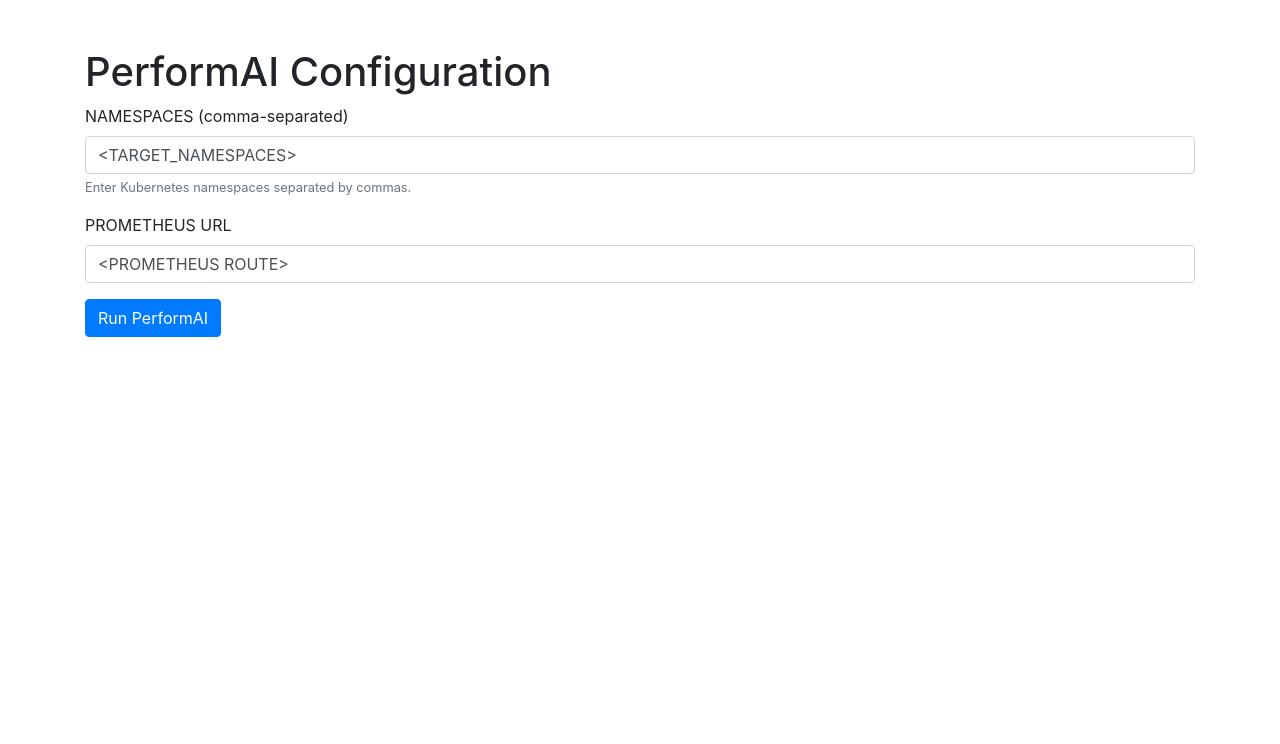
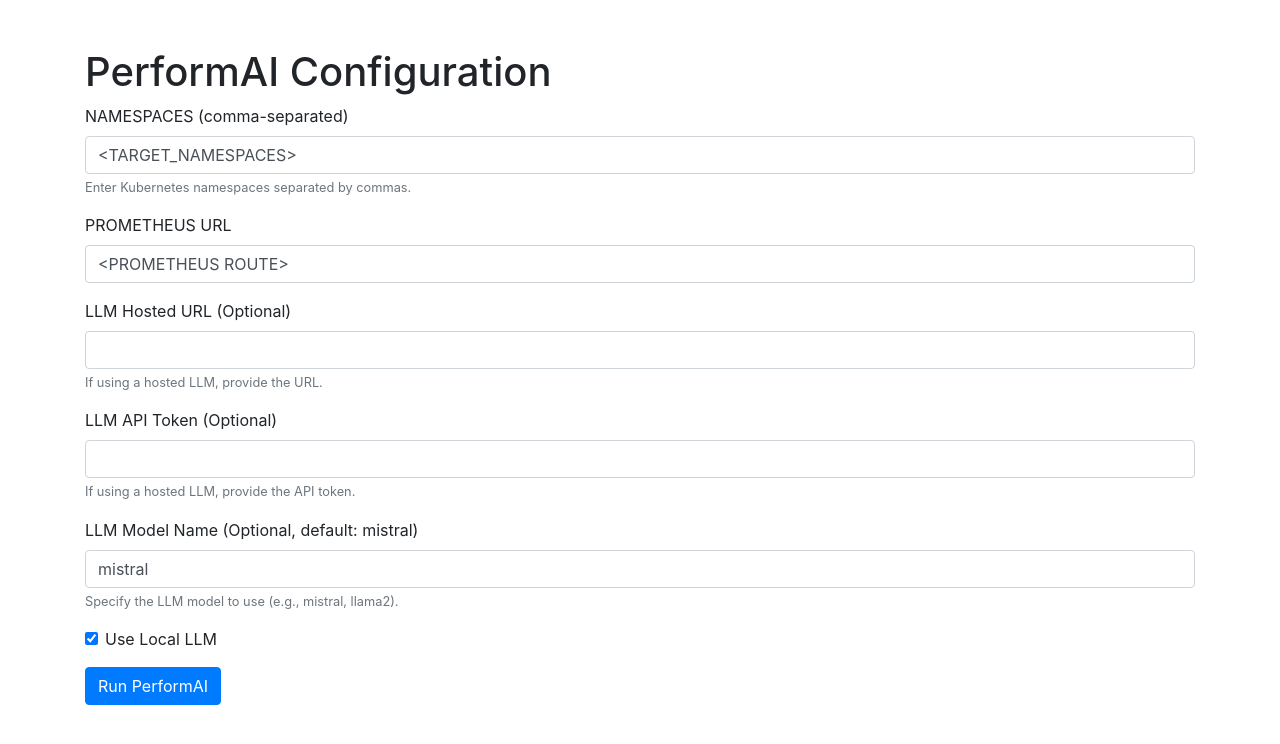
Before and after one commit to MStokluska/PerformAI, a Flask app: page / in a window 1280 px wide. Shown: the top 744 px of the page. Run offline with Flask 3, Linux system fonts and the light colour scheme; some libraries are stand-ins or nearby versions.

Commit message:
add remote llm

```diff
--- a/app.py
+++ b/app.py
@@ -5,13 +5,19 @@ import sys
 import json
 import threading
 from performai.config import NAMESPACES as DEFAULT_NAMESPACES, PROMETHEUS_URL as DEFAULT_PROMETHEUS_URL
-from time import sleep  # For simulating delay (optional, for testing)
 
 app = Flask(__name__)
 analysis_results = {}
 analysis_running = False
 
-def run_performai_threaded(namespaces, prometheus_url):
+# Default values, these can be overridden by environment variables
+DEFAULT_LLM_HOSTED_URL = ""
+DEFAULT_LLM_API_TOKEN = ""
+DEFAULT_LLM_MODEL = "mistral"
+DEFAULT_USE_LOCAL_LLM = True
+
+
+def run_performai_threaded(namespaces, prometheus_url, llm_hosted_url, llm_api_token, llm_model, use_local_llm): # Added use_local_llm
     """Runs the performai main function in a separate thread."""
     global analysis_results
     global analysis_running
@@ -22,7 +28,10 @@ def run_performai_threaded(namespaces, prometheus_url):
     env = os.environ.copy()
     env['NAMESPACES'] = ",".join(namespaces)
     env['PROMETHEUS_URL'] = prometheus_url
-
+    env['LLM_HOSTED_URL'] = llm_hosted_url # Pass the value
+    env['LLM_API_TOKEN'] = llm_api_token     # Pass the value
+    env['LLM_MODEL'] = llm_model         # Pass the value
+    env['USE_LOCAL_LLM'] = str(use_local_llm).lower()
     try:
         result = subprocess.run([sys.executable, "main.py"], capture_output=True, text=True, check=True, env=env)
         full_output = result.stdout.strip()
@@ -52,37 +61,33 @@ def index():
         namespaces_str = request.form.get('namespaces')
         prometheus_url = request.form.get('prometheus_url')
         namespaces = [ns.strip() for ns in namespaces_str.split(',')] if namespaces_str else []
+        use_local_llm = request.form.get('use_local_llm') == 'on'
+        llm_hosted_url = request.form.get('llm_hosted_url', os.getenv('LLM_HOSTED_URL', DEFAULT_LLM_HOSTED_URL))
+        llm_api_token = request.form.get('llm_api_token', os.getenv('LLM_API_TOKEN', DEFAULT_LLM_API_TOKEN))
+        llm_model = request.form.get('llm_model', os.getenv('LLM_MODEL', DEFAULT_LLM_MODEL))
 
         global analysis_results
         analysis_results = {}  # Clear previous results
         global analysis_running
         analysis_running = True
-        thread = threading.Thread(target=run_performai_threaded, args=(namespaces, prometheus_url))
+        thread = threading.Thread(target=run_performai_threaded, args=(namespaces, prometheus_url, llm_hosted_url, llm_api_token, llm_model, use_local_llm)) #pass llm vars
         thread.start()
         return render_template('processing.html')
 
-    return render_template('index.html', namespaces_input=", ".join(DEFAULT_NAMESPACES), prometheus_url_input=DEFAULT_PROMETHEUS_URL, analysis_running=analysis_running, results=analysis_results.get('output'), error=analysis_results.get('error', False))
+    return render_template('index.html',
+                           namespaces_input=", ".join(DEFAULT_NAMESPACES),
+                           prometheus_url_input=DEFAULT_PROMETHEUS_URL,
+                           analysis_running=analysis_running,
+                           results=analysis_results.get('output'),
+                           error=analysis_results.get('error', False),
+                           llm_hosted_url_input=os.getenv('LLM_HOSTED_URL', DEFAULT_LLM_HOSTED_URL),  # Pass to template
+                           llm_api_token_input=os.getenv('LLM_API_TOKEN', DEFAULT_LLM_API_TOKEN),
+                           llm_model_input=os.getenv('LLM_MODEL', DEFAULT_LLM_MODEL),
+                           use_local_llm=os.getenv('USE_LOCAL_LLM', str(DEFAULT_USE_LOCAL_LLM)).lower() == "true") #set default and pass to template
 
 @app.route('/status')
 def status():
     return jsonify({'running': analysis_running, 'results': analysis_results.get('output'), 'error': analysis_results.get('error', False)})
-
-# @app.route('/results')
-# def results():
-#     results_output = analysis_results.get('output')
-#     error_status = analysis_results.get('error', False)
-#     recommendations = None
-#     error_message = None
-#
-#     if error_status:
-#         error_message = results_output
-#     elif results_output:
-#         try:
-#             recommendations = json.loads(results_output)
-#         except json.JSONDecodeError:
-#             error_message = f"Error decoding JSON output: {results_output}"
-#
-#     return render_template('results.html', recommendations=recommendations, error=error_message)
 
 @app.route('/results')
 def results():
@@ -97,10 +102,11 @@ def results():
     elif results_output:
         try:
             recommendations = json.loads(results_output)
+            print(json.dumps(recommendations, indent=2))
         except json.JSONDecodeError:
             error_message = f"Error decoding JSON output: {results_output}"
 
     return render_template('results.html', recommendations=recommendations, error=error_message)
 
 if __name__ == '__main__':
-    app.run(debug=True)
+    app.run(debug=True, host='0.0.0.0')
--- a/templates/index.html
+++ b/templates/index.html
@@ -65,6 +65,25 @@
                     <label for="prometheus_url">PROMETHEUS URL</label>
                     <input type="text" class="form-control" id="prometheus_url" name="prometheus_url" value="{{ prometheus_url_input }}">
                 </div>
+                <div class="form-group">
+                    <label for="llm_hosted_url">LLM Hosted URL (Optional)</label>
+                    <input type="text" class="form-control" id="llm_hosted_url" name="llm_hosted_url" value="{{ llm_hosted_url_input }}">
+                    <small class="form-text text-muted">If using a hosted LLM, provide the URL.</small>
+                </div>
+                <div class="form-group">
+                    <label for="llm_api_token">LLM API Token (Optional)</label>
+                    <input type="text" class="form-control" id="llm_api_token" name="llm_api_token" value="{{ llm_api_token_input }}">
+                    <small class="form-text text-muted">If using a hosted LLM, provide the API token.</small>
+                </div>
+                 <div class="form-group">
+                    <label for="llm_model">LLM Model Name (Optional, default: mistral)</label>
+                    <input type="text" class="form-control" id="llm_model" name="llm_model" value="{{ llm_model_input }}">
+                    <small class="form-text text-muted">Specify the LLM model to use (e.g., mistral, llama2).</small>
+                </div>
+                <div class="form-group form-check">
+                    <input type="checkbox" class="form-check-input" id="use_local_llm" name="use_local_llm" {% if use_local_llm %}checked{% endif %}>
+                    <label class="form-check-label" for="use_local_llm">Use Local LLM</label>
+                </div>
                 <button type="submit" class="btn btn-primary">Run PerformAI</button>
             </form>
         </div>
```
Also changed, not shown: performai/llm.py (+29 -19 lines), templates/processing.html (+7 -4 lines), README.md, img/performAI.png, img/processing.png (added).
